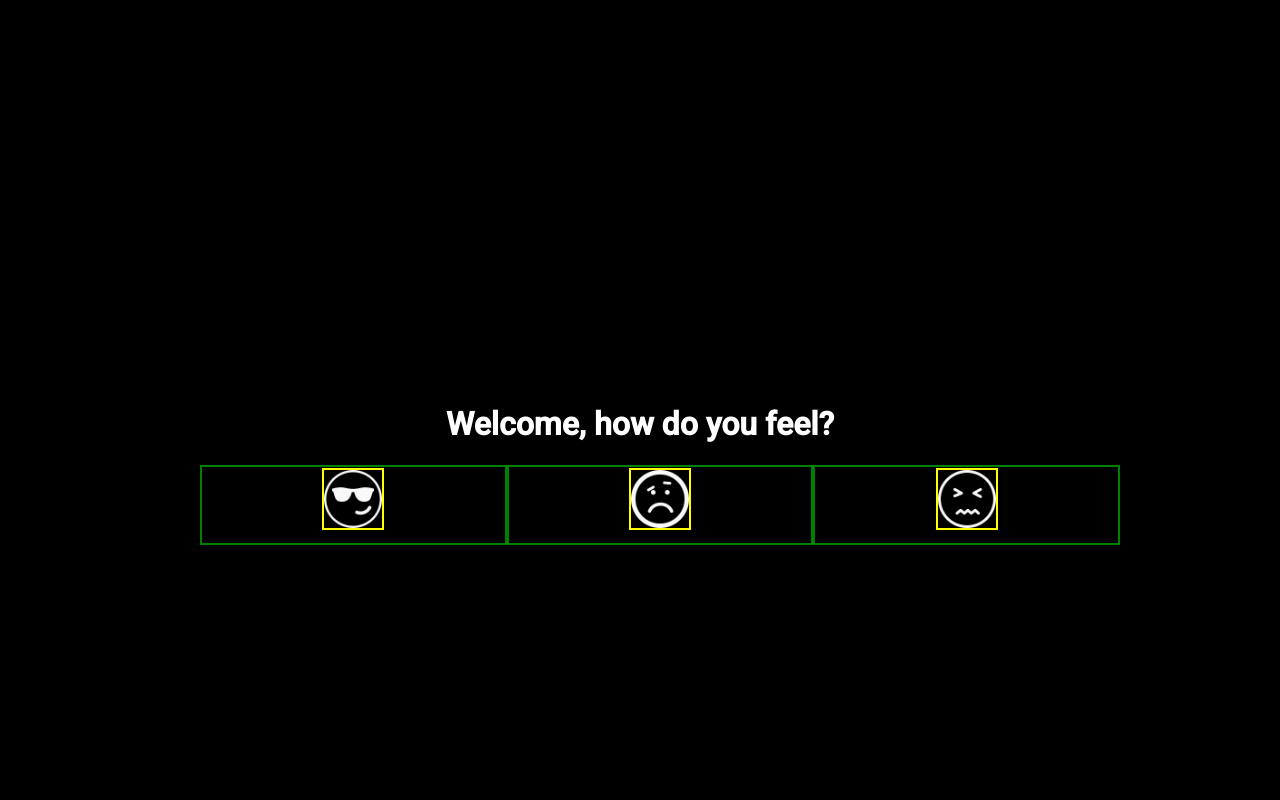
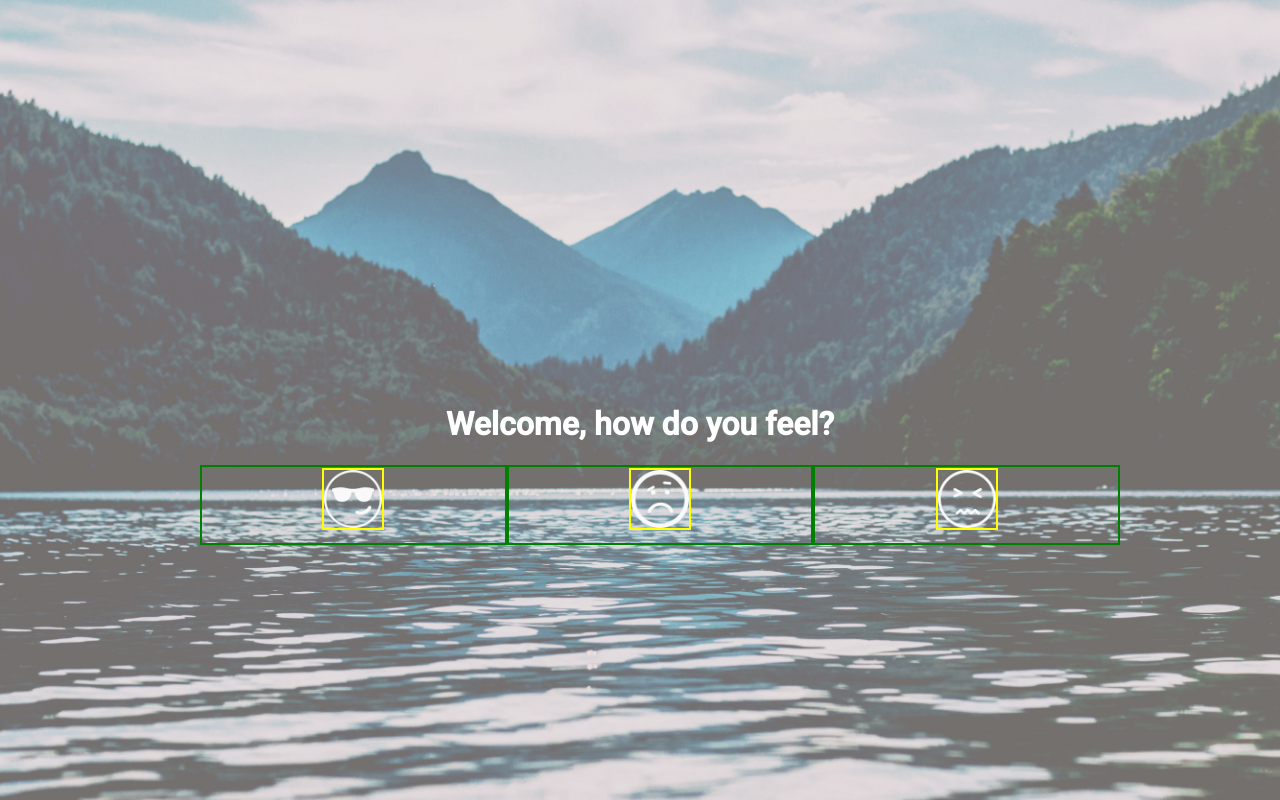
Before and after one commit to alliestehney/stressEating, a React (Create React App) app: page / in a window 1280 px wide. Built offline with nearby package versions, Linux system fonts and the light colour scheme.

Commit message:
added background with opacity

```diff
--- a/src/index.css
+++ b/src/index.css
@@ -2,8 +2,9 @@ body {
   margin: 0;
   padding: 0;
   font-family: 'Roboto', sans-serif;
-  background-color: black;
+  background-image: url("/backgroundImage2.jpg");
   color: white;
+  background-size: cover;
 }
 
 .RecipeCard {
```
Also changed, not shown: public/backgroundImage.jpg (added), public/backgroundImage2.jpg (added).
